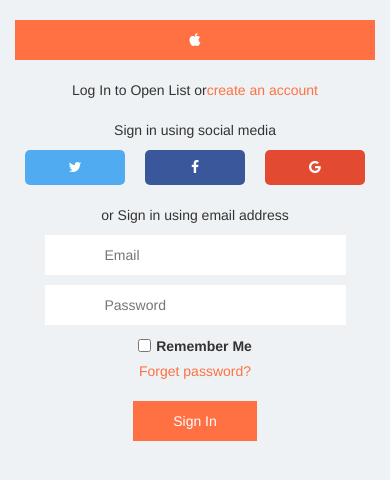
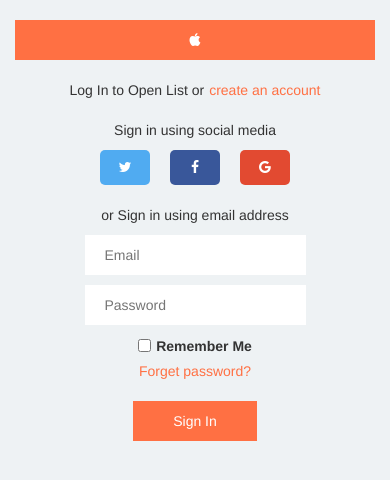
Before and after one commit to dizefurkanFrontEnd/example4, a React (Create React App) app: page /login in a window 390 px wide. Shown: the top 480 px of the page. Built offline with nearby package versions, Linux system fonts and the light colour scheme; a web font is replaced by a local one.

Commit message:
Some bug fixed

```diff
--- a/src/components/Header/index.css
+++ b/src/components/Header/index.css
@@ -171,4 +171,7 @@
     color: #fff;
     padding: 10px 0;
   }
+  .Headertoggle a {
+    color: #fff;
+  }
 }
--- a/src/components/Header/index.js
+++ b/src/components/Header/index.js
@@ -24,7 +24,9 @@ class Header extends Component {
                   </ul>
                 </div>
                 <div className="Headertoggle">
-                  <i className="fa fa-bars"></i>
+                  <a href="/login">
+                    <i className="fa fa-bars"></i>
+                  </a>
                 </div>
               </div>
               <div className="HeaderBox fRight hideMobile clearfix">
--- a/src/components/Login/index.css
+++ b/src/components/Login/index.css
@@ -19,6 +19,10 @@
 
 .Login .tA-C {
   text-align: center;
+}
+
+.Login .m-rLink {
+  margin-right: 5px;
 }
 
 .Login .d-B {
@@ -96,3 +100,13 @@
   background-color: #ff7043;
   color: #fff;
 }
+
+@media (max-width: 400px) {
+  .Login .signInSocial .socialLink .fa {
+    width: 50px;
+  }
+  .LoginForm input[type="input"],
+  .LoginForm input[type="password"] {
+    padding: 10px 20px;
+  }
+}
--- a/src/components/Login/index.js
+++ b/src/components/Login/index.js
@@ -15,7 +15,7 @@ class Login extends Component {
                 </a>
               </div>
               <div className="tA-C itemMargin">
-                <span className="text d-IB">Log In to Open List or </span>
+                <span className="text d-IB m-rLink">Log In to Open List or </span>
                 <a href="/register" className="Login__link d-IB"> create an account</a>
               </div>
               <div className="tA-C signInSocial itemMargin">
--- a/src/components/Register/index.css
+++ b/src/components/Register/index.css
@@ -19,6 +19,10 @@
 
 .Register .tA-C {
   text-align: center;
+}
+
+.Register .m-rLink {
+  margin-right: 5px;
 }
 
 .Register .d-B {
@@ -70,3 +74,11 @@
   background-color: #ff7043;
   color: #fff;
 }
+
+@media (max-width: 400px) {
+  .RegisterForm input[type="input"],
+  .RegisterForm input[type="password"],
+  .RegisterForm input[type="submit"] {
+    padding: 10px 20px;
+  }
+}
--- a/src/components/Register/index.js
+++ b/src/components/Register/index.js
@@ -15,7 +15,7 @@ class Register extends Component {
                 </a>
               </div>
               <div className="tA-C itemMargin">
-                <span className="text d-IB">Create a new account to Open list or</span>
+                <span className="text d-IB m-rLink">Create a new account to Open list or</span>
                 <a href="/login" className="Register__link d-IB">Sign in</a>
               </div>
               <form className="RegisterForm">
```
